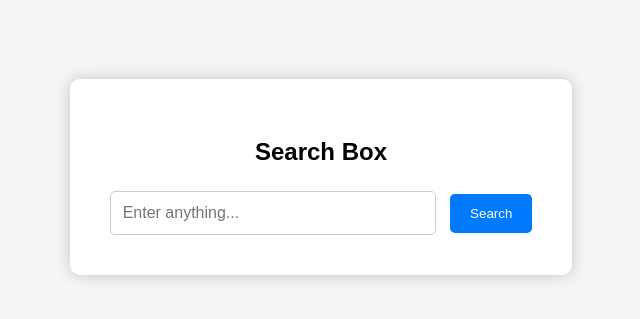
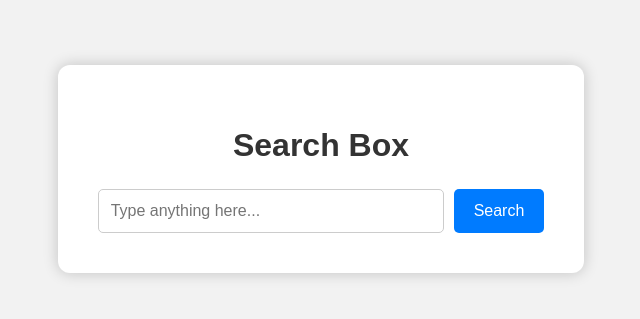
Before and after one commit to hudadgl-spec/hirun1978, a plain HTML site: page index.html in a window 1280 px wide. Shown: the part 231-550 px from the top of the page, without its empty margins (319-959 px from the left). Drawn offline with Linux system fonts and the light colour scheme.

Commit message:
Update index.html

```diff
--- a/index.html
+++ b/index.html
@@ -2,28 +2,41 @@
 <html lang="en">
 <head>
 <meta charset="UTF-8">
-    <title>Search Box - GitHub Assignment</title>
+<meta name="viewport" content="width=device-width, initial-scale=1.0">
+<title>Assignment 11 - Search Box</title>
 
 <style>
 body{
-            font-family: Arial, sans-serif;
-            background:#f5f5f5;
+    margin:0;
+    font-family:Arial, sans-serif;
+    background:#f2f2f2;
     display:flex;
     justify-content:center;
     align-items:center;
     height:100vh;
 }
 
-        .box{
+.container{
     background:white;
     padding:40px;
-            border-radius:10px;
+    border-radius:12px;
     box-shadow:0 0 15px rgba(0,0,0,0.2);
     text-align:center;
 }
 
-        input{
-            width:300px;
+h1{
+    color:#333;
+    margin-bottom:25px;
+}
+
+form{
+    display:flex;
+    justify-content:center;
+    gap:10px;
+}
+
+input[type="text"]{
+    width:320px;
     padding:12px;
     font-size:16px;
     border:1px solid #ccc;
@@ -32,42 +45,35 @@
 
 button{
     padding:12px 20px;
-            margin-left:10px;
     background:#007BFF;
     color:white;
     border:none;
     border-radius:5px;
     cursor:pointer;
+    font-size:16px;
 }
 
 button:hover{
     background:#0056b3;
 }
-
-        h2{
-            margin-bottom:25px;
-        }
 </style>
 
 </head>
-
 <body>
 
-<div class="box">
+<div class="container">
 
-<h2>Search Box</h2>
+<h1>Search Box</h1>
 
 <form action="https://formspree.io/f/xojaevjr" method="POST">
 
 <input
 type="text"
 name="Search_Text"
-placeholder="Enter anything..."
+placeholder="Type anything here..."
 required>
 
-<button type="submit">
-Search
-</button>
+<button type="submit">Search</button>
 
 </form>
 
```
Lines whose indentation alone changed are shown as unchanged.
